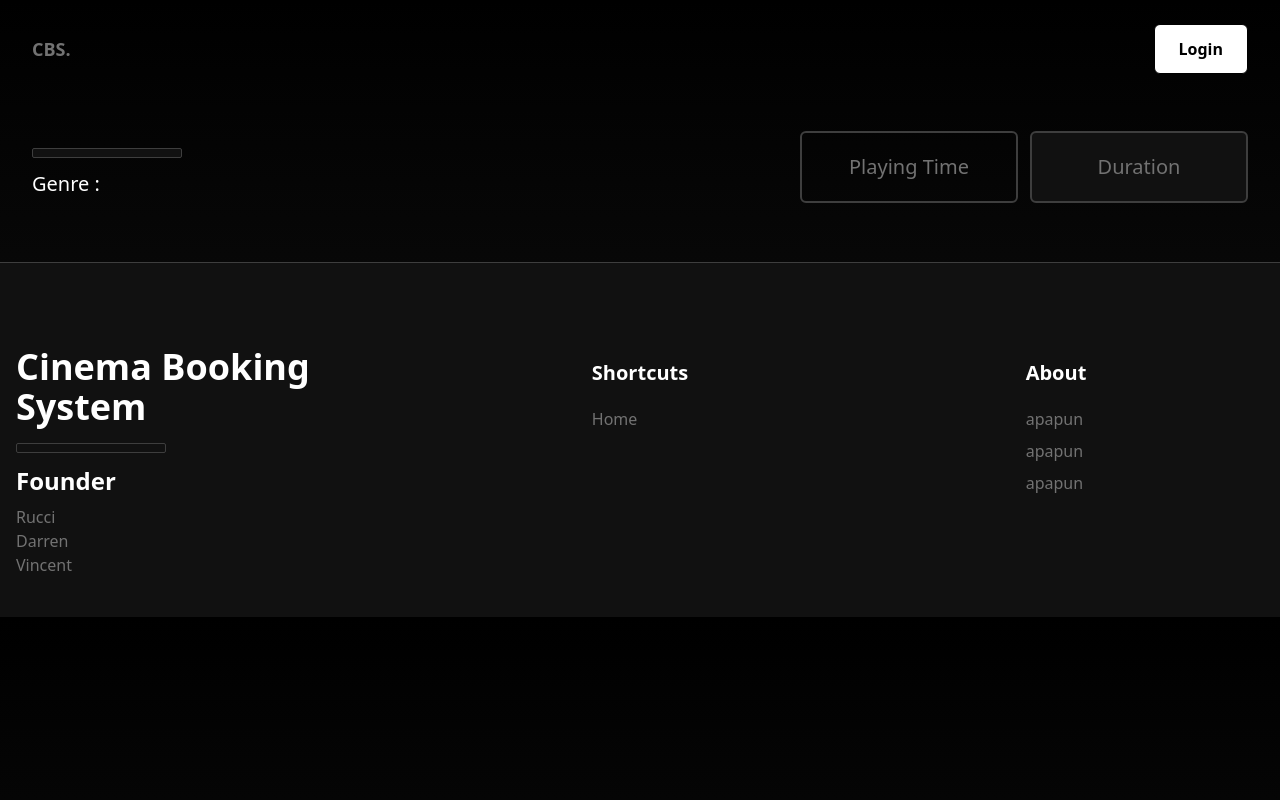
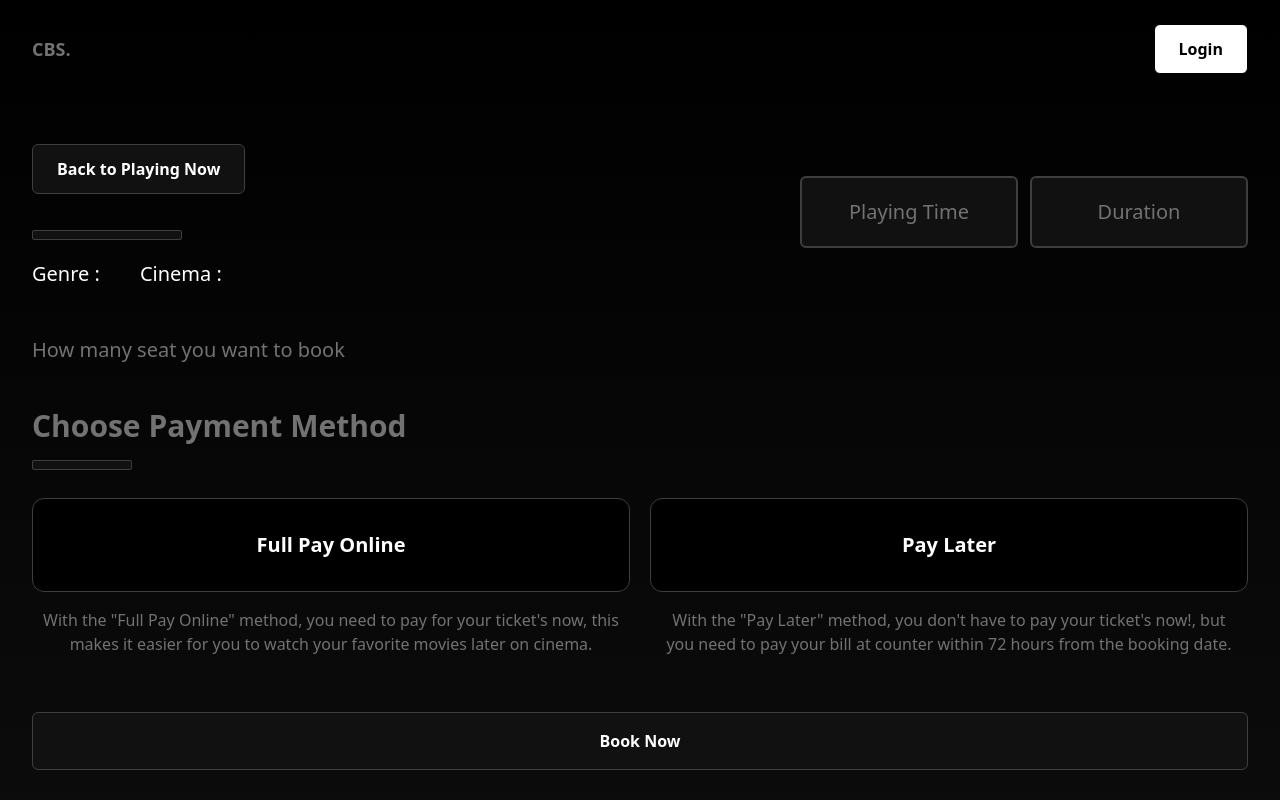
Before and after one commit to vincentt14/CBS-Project, a React (Create React App) app: page /book/1 in a window 1280 px wide. Shown: the top 800 px of the page. Built offline with nearby package versions, Linux system fonts and the light colour scheme; no server answers; the database is empty.

Commit message:
adding secondToHms, book page

```diff
--- a/src/components/CustomButton.tsx
+++ b/src/components/CustomButton.tsx
@@ -2,7 +2,8 @@ import { Link } from "react-router-dom";
 import { MouseEventHandler } from "react";
 
 export interface CustomButtonProps {
-  title: string;
+  title?: string;
+  heading?: string;
   btnType: "button" | "submit";
   textStyles?: string;
   containerStyles?: string;
@@ -10,12 +11,13 @@ export interface CustomButtonProps {
   onClick?: MouseEventHandler<HTMLButtonElement>;
 }
 
-const CustomButton = ({ title, btnType = "button", containerStyles, onClick, textStyles, to }: CustomButtonProps) => {
+const CustomButton = ({ heading, title, btnType = "button", containerStyles, onClick, textStyles, to }: CustomButtonProps) => {
   if (btnType === "button") {
     return (
       <Link to={to!}>
         <button type={btnType} className={`my-4 py-3 px-6 rounded-md font-semibold border ${containerStyles}`} onClick={onClick}>
           <span className={`${textStyles}`}>{title}</span>
+          {heading && <h1 className={`p-5 text-xl font-bold ${textStyles}`}>{heading}</h1>}
         </button>
       </Link>
     );
--- a/src/components/ManageCinema.tsx
+++ b/src/components/ManageCinema.tsx
@@ -1,5 +1,4 @@
 import Swal from "sweetalert2";
-import { useEffect } from "react";
 
 import CustomButton from "./CustomButton";
 import { CinemaModel } from "../models/CinemaModel";
@@ -9,12 +8,6 @@ interface ManageCinemaProps {
 }
 
 const ManageCinemas = ({ cinemas }: ManageCinemaProps) => {
-  console.log(cinemas);
-
-  useEffect(() => {
-
-  }, []);
-
   const onDeleteMovie = async (id: string) => {
     Swal.fire({
       title: "Are you sure?",
@@ -69,7 +62,7 @@ const ManageCinemas = ({ cinemas }: ManageCinemaProps) => {
                 Total Seats: <span className="text-white">{cinema.totalSeats}</span>{" "}
               </p>
               <p className="mb-2 text-primary">
-                Package: <span className="text-white">{cinema.packageId}</span>
+                Package: <span className="text-white">{cinema.packageId === "CS" ? "Classic Package" : cinema.packageId === "DX" ? "Deluxe Package" : "Beanie Package"}</span>
               </p>
             </div>
             <div className="flex flex-col md:flex-row gap-4 w-full justify-center">
--- a/src/components/ManageMovies.tsx
+++ b/src/components/ManageMovies.tsx
@@ -3,6 +3,7 @@ import Swal from "sweetalert2";
 import ReadMore from "./ReadMore";
 import CustomButton from "./CustomButton";
 import { MoviesModel } from "../models/MoviesModel";
+import { secondToHms } from "../utils/secondToHms";
 
 interface ManageMoviesProps {
   movies: MoviesModel[];
@@ -59,16 +60,19 @@ const ManageMovies = ({ movies }: ManageMoviesProps) => {
               <h1 className="text-white font-bold text-2xl">{movie.title}</h1>
             </div>
             <div className="flex flex-col px-4 pt-4">
-              <p className="mb-2 text-justify">{movie.genre}</p>
+              <div className="flex justify-between text-justify">
+                <p className="mb-2 text-justify">{movie.genre}</p>
+                <p className="mb-2 text-primary">
+                  Cinema: <span className="text-white">{movie.cinemaId}</span>
+                </p>
+              </div>
               <div className="flex justify-between text-justify">
                 <p className="mb-2 text-primary">
                   Playing at <span className="text-white">{movie.playingTime}</span>
                 </p>
-                <p className="mb-2 text-white">{movie.duration}</p>
+                <p className="mb-2 text-white">{secondToHms(movie.duration)}</p>
               </div>
-              <p className="mb-2 text-primary">
-                Cinema <span className="text-white">{movie.cinemaId}</span>
-              </p>
+
               <ReadMore textSlice={60} pStyle="mb-2 text-justify text-primary">
                 {movie.synopsis}
               </ReadMore>
--- a/src/index.css
+++ b/src/index.css
@@ -47,3 +47,29 @@ body {
 .hamburger-active > span:nth-child(3) {
   @apply -rotate-45;
 }
+
+/* Customize website's scrollbar like Mac OS
+Not supports in Firefox and IE */
+
+/* total width */
+body::-webkit-scrollbar {
+  background-color: #fff;
+  width: 8px;
+}
+
+/* background of the scrollbar except button or resizer */
+body::-webkit-scrollbar-track {
+  background-color: rgba(255, 255, 255, 0.5);
+}
+
+/* scrollbar itself */
+body::-webkit-scrollbar-thumb {
+  background-color: rgba(0, 0, 0, 0.5);;
+  border-radius: 20px;
+  border: 2px solid #fff;
+}
+
+/* set button(top and bottom of the scrollbar) */
+body::-webkit-scrollbar-button {
+  display:none;
+}
--- a/src/pages/BookPage.tsx
+++ b/src/pages/BookPage.tsx
@@ -2,9 +2,12 @@ import { useParams } from "react-router-dom";
 import { useState, useEffect } from "react";
 
 import { MoviesModel } from "../models/MoviesModel";
+import CustomButton from "../components/CustomButton";
+import { secondToHms } from "../utils/secondToHms";
 
 const Bookpage = () => {
   const [movie, setMovie] = useState<MoviesModel | null>(null);
+  const [payment, setPayment] = useState<string>("");
   const { id } = useParams();
 
   useEffect(() => {
@@ -23,24 +26,64 @@ const Bookpage = () => {
       <div className="container w-full">
         <div className="flex flex-col md:flex-row mb-6 items-center justify-between">
           <div className="mx-4">
+            <CustomButton btnType="button" title="Back to Playing Now" to="/playingNow" containerStyles="border-borderColor bg-bgColor hover:border-primary" textStyles="text-white" />
             <h1 className="py-1 text-5xl font-bold text-secondary">{movie?.title ?? ""}</h1>
             <hr className="w-[150px] my-3 p-1 bg-bgColor border border-borderColor rounded-sm" />
-            <p className="text-xl max-w-xl my-2">
-              Genre : <span className="text-primary">{movie?.genre ?? ""}</span>
-            </p>
+            <div className="flex gap-10">
+              <p className="text-xl max-w-xl my-2">
+                Genre : <span className="text-primary">{movie?.genre ?? ""}</span>
+              </p>
+              <p className="text-xl max-w-xl my-2">
+                Cinema : <span className="text-primary">{movie?.cinemaId ?? ""}</span>
+              </p>
+            </div>
             <p className="text-primary text-xl max-w-xl">{movie?.synopsis ?? ""}</p>
           </div>
-
           <div className="grid w-full grid-cols-2 gap-3 self-center mx-4 text-primary md:max-w-md mt-5 md:mt-0 ">
-            <div className="p-3 py-5 text-center border-2 border-borderColor rounded-md">
-              <h1 className="text-4xl font-bold bg-bgColor text-secondary">{movie?.playingTime ?? ""}</h1>
+            <div className="p-3 py-5 text-center bg-bgColor border-2 border-borderColor rounded-md">
+              <h1 className="text-4xl font-bold text-secondary">{movie?.playingTime ?? ""}</h1>
               <p className="font-base text-base lg:text-xl">Playing Time</p>
             </div>
             <div className="p-3 py-5 text-center bg-bgColor border-2 border-borderColor rounded-md">
-              <h1 className="text-4xl font-bold text-secondary">{movie?.duration ?? ""}</h1>
+              <h1 className="text-4xl font-bold text-secondary">{secondToHms(movie?.duration ?? 0)}</h1>
               <p className="font-base text-base lg:text-xl">Duration</p>
             </div>
           </div>
+        </div>
+        <div className="mx-4 my-10">
+          <p className="text-primary text-xl max-w-xl">How many seat you want to book</p>
+
+        </div>
+        <div className="mx-4">
+          <h1 className="py-1 text-3xl font-bold text-primary">Choose Payment Method</h1>
+          <hr className="w-[100px] my-3 p-1 bg-bgColor border border-borderColor rounded-sm" />
+          <div className="mb-10 grid grid-cols-2 gap-x-5 w-full self-center">
+            <div className="flex flex-col text-primary">
+              <CustomButton
+                btnType="button"
+                heading="Full Pay Online"
+                containerStyles={payment === "now" ? "w-full border-black bg-white hover:bg-[#ededed] rounded-xl" : "w-full border-borderColor bg-black hover:border-primary rounded-xl"}
+                textStyles={payment === "now" ? "text-black hover:text-[#262626]" : "text-white"}
+                onClick={() => setPayment("now")}
+              />
+              <div className="flex items-center justify-center">
+                <p className="max-w-xl text-center">With the "Full Pay Online" method, you need to pay for your ticket's now, this makes it easier for you to watch your favorite movies later on cinema.</p>
+              </div>
+            </div>
+            <div className="flex flex-col text-center text-primary">
+              <CustomButton
+                btnType="button"
+                heading="Pay Later"
+                containerStyles={payment === "later" ? "w-full border-black bg-white hover:bg-[#ededed] rounded-xl" : "w-full border-borderColor bg-black hover:border-primary rounded-xl"}
+                textStyles={payment === "later" ? "text-black hover:text-[#262626]" : "text-white"}
+                onClick={() => setPayment("later")}
+              />
+              <div className="flex items-center justify-center">
+                <p className="max-w-xl text-center">With the "Pay Later" method, you don't have to pay your ticket's now!, but you need to pay your bill at counter within 72 hours from the booking date.</p>
+              </div>
+            </div>
+          </div>
+          <CustomButton btnType="button" title="Book Now" to="" containerStyles="py-4 w-full border-borderColor bg-bgColor hover:border-primary" textStyles="text-white" />
         </div>
       </div>
     </section>
--- a/src/pages/PlayingNowPage.tsx
+++ b/src/pages/PlayingNowPage.tsx
@@ -1,9 +1,10 @@
 import ReadMore from "../components/ReadMore";
 import CustomButton from "../components/CustomButton";
 import { MoviesModel } from "../models/MoviesModel";
+import { secondToHms } from "../utils/secondToHms";
 
 interface PlayingNowPageProps {
-  movies: MoviesModel[]
+  movies: MoviesModel[];
 }
 
 const PlayingNowPage = ({ movies }: PlayingNowPageProps) => {
@@ -23,10 +24,17 @@ const PlayingNowPage = ({ movies }: PlayingNowPageProps) => {
                   <h1 className="text-white font-bold text-2xl">{movie.title}</h1>
                 </div>
                 <div className="flex flex-col p-4 ">
-                  <p className="mb-2 text-justify">{movie.genre}</p>
                   <div className="flex justify-between text-justify">
-                    <p className="mb-2 text-primary">Playing at <span className="text-white">{movie.playingTime}</span></p>
-                    <p className="mb-2 text-white">{movie.duration}</p>
+                    <p className="mb-2 text-justify">{movie.genre}</p>
+                    <p className="mb-2 text-primary">
+                      Cinema: <span className="text-white">{movie.cinemaId}</span>
+                    </p>
+                  </div>
+                  <div className="flex justify-between text-justify">
+                    <p className="mb-2 text-primary">
+                      Playing at <span className="text-white">{movie.playingTime}</span>
+                    </p>
+                    <p className="mb-2 text-white">{secondToHms(movie.duration)}</p>
                   </div>
                   <ReadMore textSlice={65} pStyle="mb-2 text-justify text-primary">
                     {movie.synopsis}
--- a/src/utils/packages.ts
+++ /dev/null
@@ -1,15 +0,0 @@
-import { collection, getDocs, getFirestore } from "firebase/firestore";
-
-import { app } from "../config/firebase";
-
-const db = getFirestore(app);
-
-const packagesCollectionRef = collection(db, "packages");
-
-const getPackageList = async () => {
-  const data = await getDocs(packagesCollectionRef);
-  const filteredData = data.docs.map((doc) => ({ ...doc.data(), id: doc.id }));
-  return filteredData;
-};
-
-export { getPackageList };
--- /dev/null
+++ b/src/utils/secondToHms.ts
@@ -0,0 +1,11 @@
+export const secondToHms = (data: number) => {
+  data = Number(data);
+
+  const h = Math.floor(data / 3600);
+  const m = Math.floor((data % 3600) / 60);
+
+  const hDisplay = h > 0 ? h + "h " : "";
+  const mDisplay = m > 0 ? m + "m" : "";
+
+  return hDisplay + mDisplay;
+};
```
